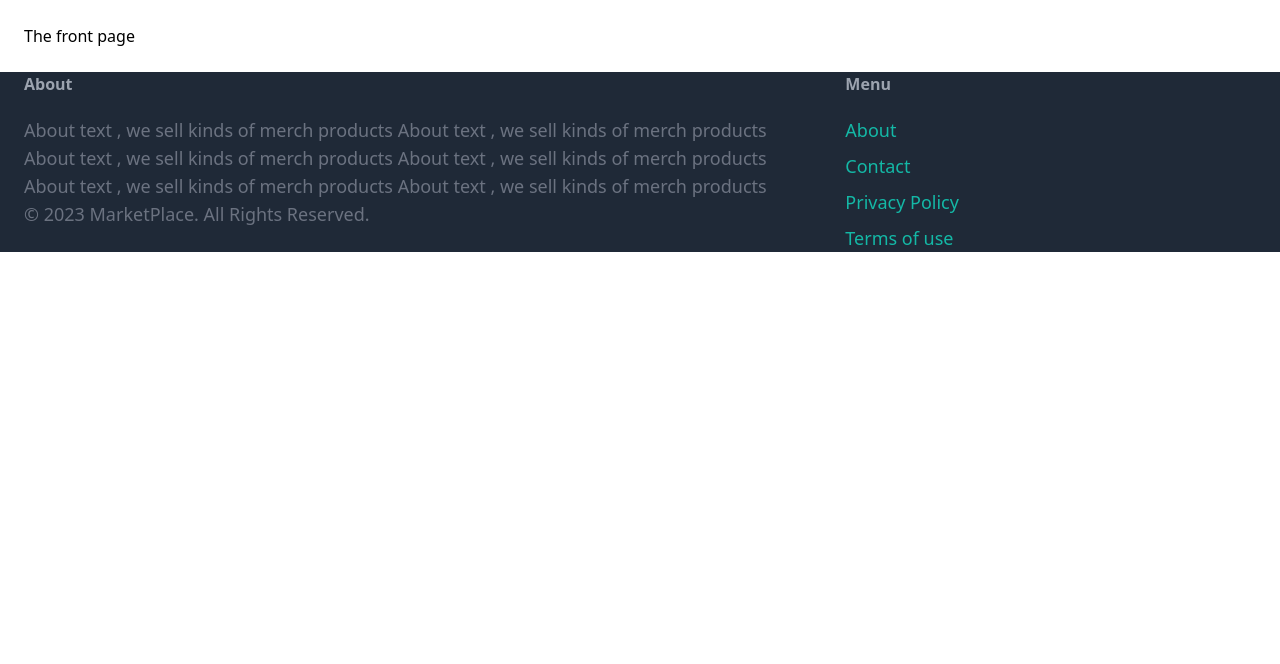
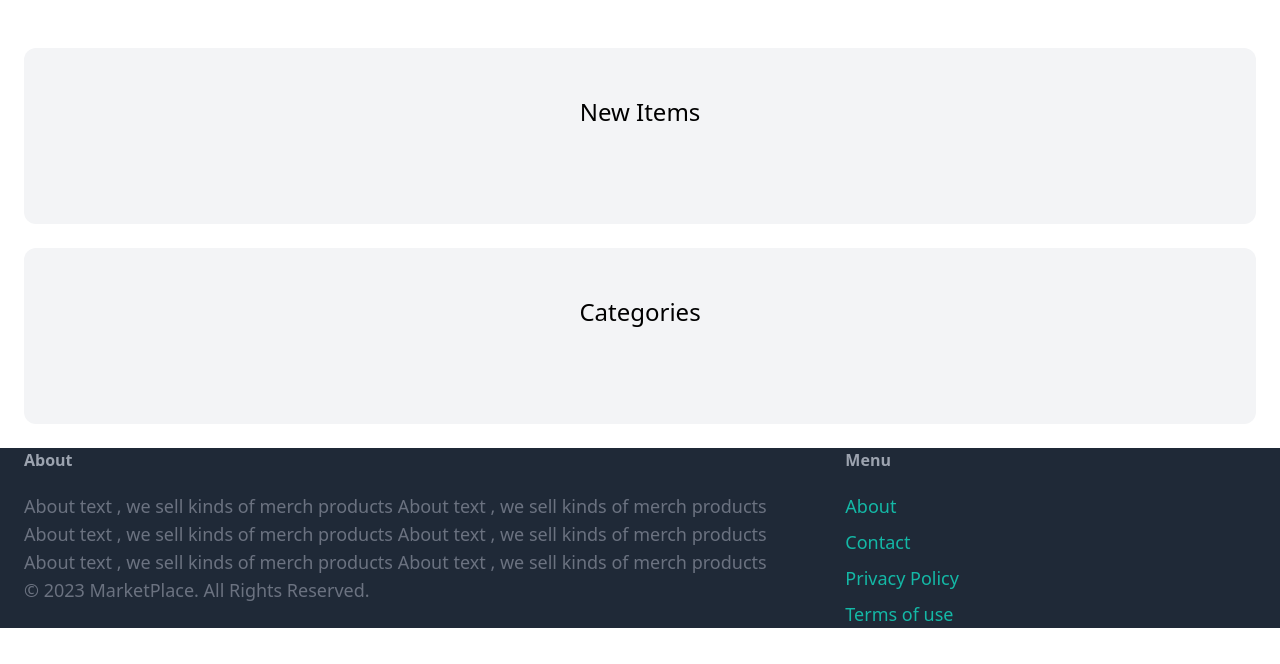
Before and after one commit to anmol-pal/online-market-place, a Django app: page / in a window 1280 px wide. Shown: the part 77-741 px from the top of the page. Run offline with Django 3.2, Linux system fonts and the light colour scheme; data that the repository does not hold is empty; some libraries are stand-ins or nearby versions.

Commit message:
Adding items

```diff
--- a/marketplaceProject/core/templates/core/index.html
+++ b/marketplaceProject/core/templates/core/index.html
@@ -2,5 +2,38 @@
 {% block title %}Welcome{% endblock %}
 
 {% block content %}
-    <h1>The front page</h1>
+    <div class="mt-6 px-6 py-12 bg-gray-100 rounded-xl">
+        <h2 class ="mb-12 text-2xl text-center">New Items</h2>
+        <div class="grid grid-cols-4 gap-2">
+            {% for item in items %}
+                <div>
+                    <a href="#">
+                        <div>
+                            <img src="{{ item.image.url }}" class="rounded-t-xl">
+                        </div>
+                        <div class="p-6 bg-white rounded-b-xl">
+                            <h2 class="text-2xl">{{ item.name }}</h2>
+                            <p class="text-gray-500">Price: {{ item.price }}</p>
+                        </div>
+                    </a>
+                </div>
+            {% endfor %}
+        </div>
+    </div>
+    <div class="mt-6 px-6 py-12 bg-gray-100 rounded-xl">
+        <h2 class ="mb-12 text-2xl text-center">Categories</h2>
+        <div class="grid grid-cols-3 gap-3">
+            {% for category in categories %}
+            <div>
+                <a href="#">
+                    <div class="p-6 bg-white rounded-b-xl">
+                        <h2 class="text-2xl">{{ category.name }}</h2>
+                        <p class="text-gray-500">{{ category.items.count }} items</p>
+                    </div>
+                </a>
+            </div>
+        {% endfor %}
+        </div>
+    </div>
+
 {% endblock %}
--- a/marketplaceProject/core/views.py
+++ b/marketplaceProject/core/views.py
@@ -1,8 +1,15 @@
 from django.shortcuts import render
+
+from item.models import Category, Item
 
 # Create your views here.
 def index(request):
-    return render (request, 'core/index.html')
+    items = Item.objects.filter(is_sold=False)[0:6]
+    categories = Category.objects.all()
+    return render (request, 'core/index.html',{
+        'categories': categories,
+        'items' : items,
+    })
 
 def contact(request):
     return render (request, 'core/contact.html')
--- a/marketplaceProject/item/admin.py
+++ b/marketplaceProject/item/admin.py
@@ -1,5 +1,5 @@
 from django.contrib import admin
+from .models import Category, Item
 
-# Register your models here.
-from .models import Category
 admin.site.register(Category)
+admin.site.register(Item)
--- a/marketplaceProject/marketplaceProject/settings.py
+++ b/marketplaceProject/marketplaceProject/settings.py
@@ -120,3 +120,6 @@ USE_TZ = True
 # https://docs.djangoproject.com/en/2.2/howto/static-files/
 
 STATIC_URL = '/static/'
+MEDIA_URL = 'media/'
+MEDIA_ROOT = os.path.join(BASE_DIR, 'media/')
+# BASE_DIR / 'media'
--- a/marketplaceProject/marketplaceProject/urls.py
+++ b/marketplaceProject/marketplaceProject/urls.py
@@ -2,8 +2,13 @@ from django.contrib import admin
 from django.urls import path
 from core.views import index
 from core.views import contact
+
+#for showing images on page
+from django.conf import settings
+from django.conf.urls.static import static
+
 urlpatterns = [
     path('', index, name="index"),
     path('contact/',contact, name='contact' ),
     path('admin/', admin.site.urls),
-]
+] + static(settings.MEDIA_URL, document_root=settings.MEDIA_ROOT)
```
Also changed, not shown: marketplaceProject/item/models.py (+14 -0 lines), README.md, marketplaceProject/item/migrations/0002_alter_category_options_item.py (added), marketplaceProject/media/item_images/shoe.jpeg (added), marketplaceProject/media/item_images/teddyicon.jpg (added), 3 other files.
